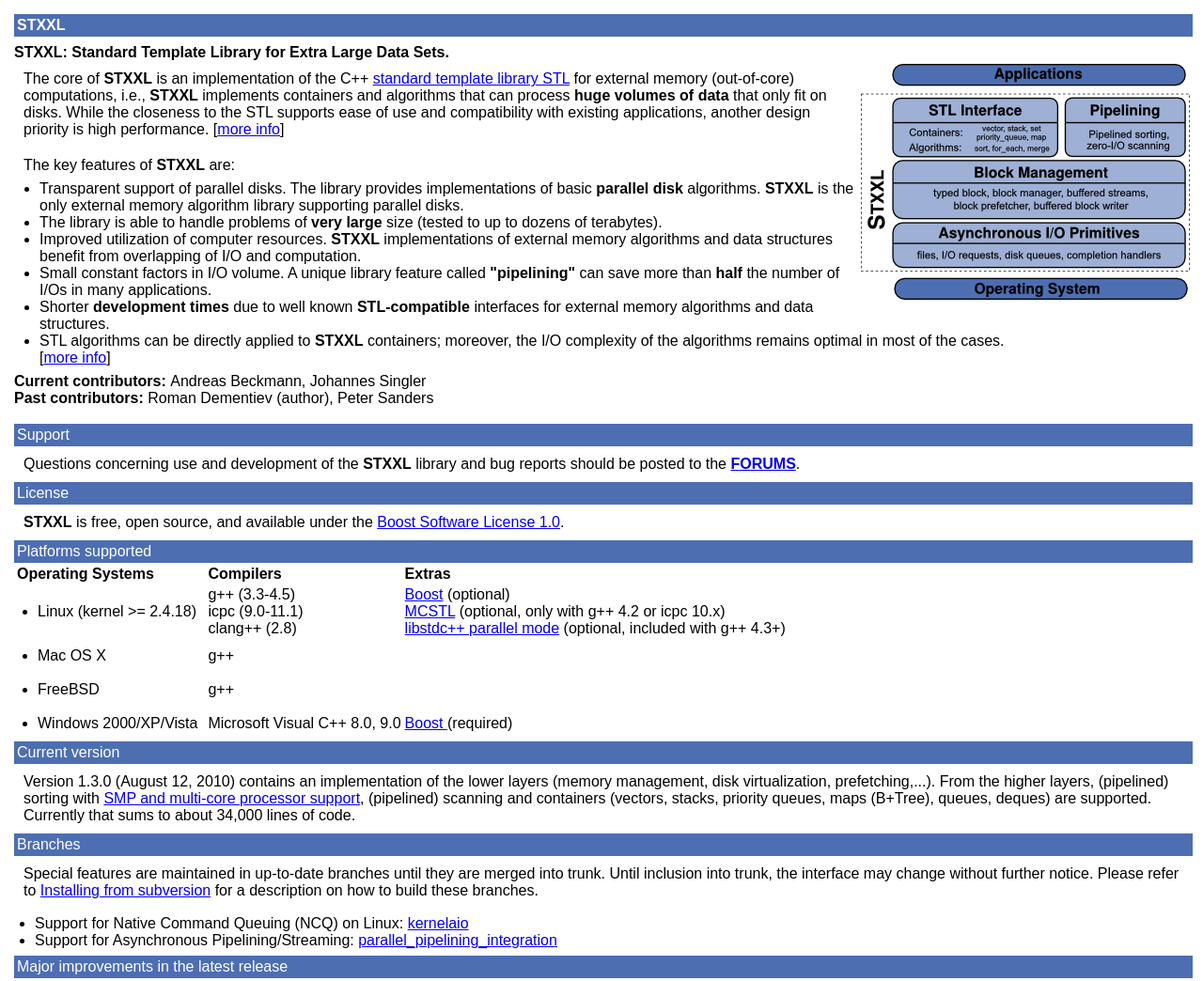
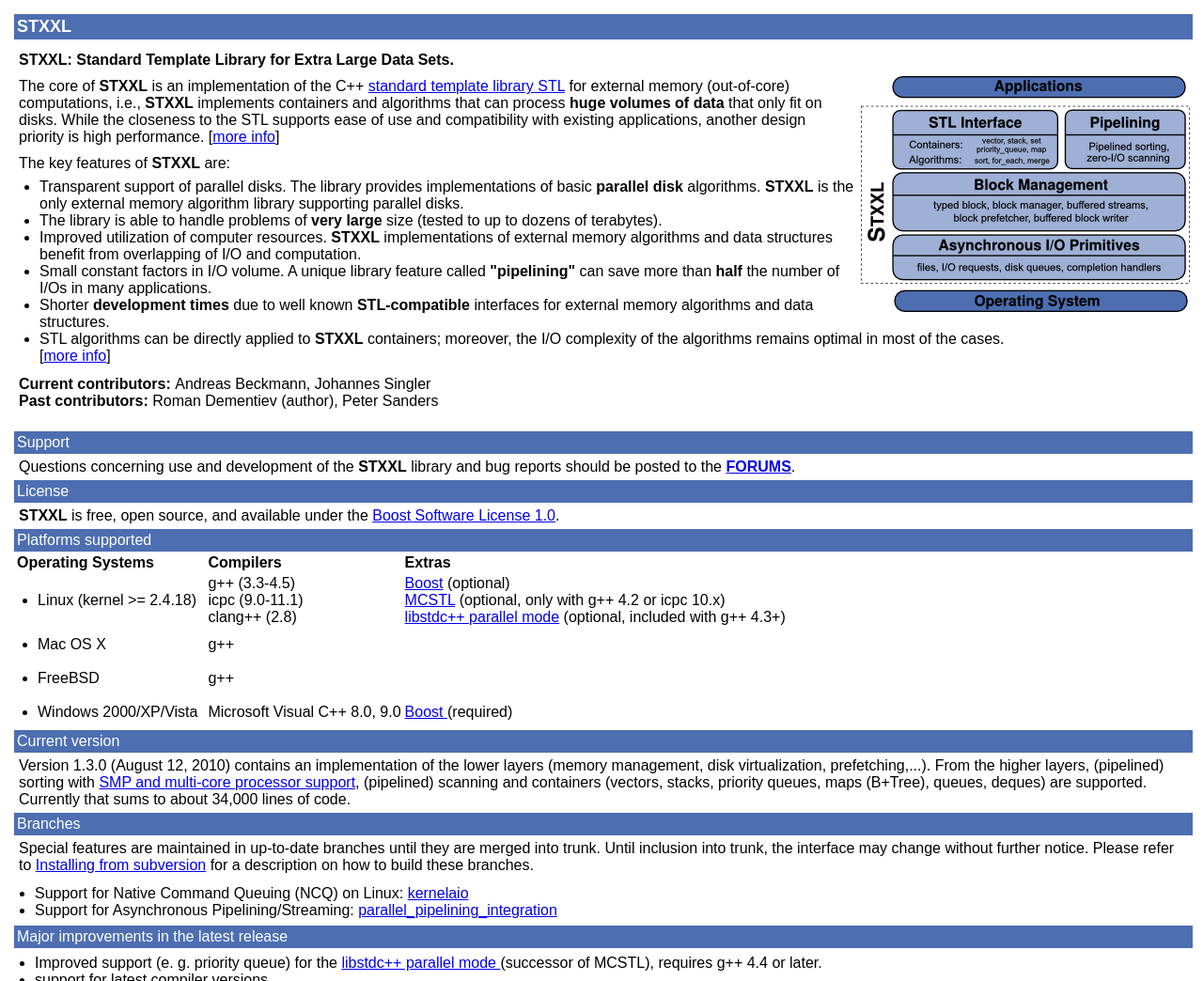
Before and after one commit to bingmann/eSAIS-stxxl, a plain HTML site: page homepage/index.html in a window 1280 px wide. Shown: the top 1044 px of the page at 94% size. Drawn offline with Linux system fonts and the light colour scheme; a script that the page names is missing.

Commit message:
Replace paragraph classes by h1, h2, p.
git-svn-id: http://stxxl.svn.sourceforge.net/svnroot/stxxl/trunk@2768 4e380d45-d1fd-0310-85a7-d18ec86df0ad

```diff
--- a/homepage/index.html
+++ b/homepage/index.html
@@ -6,9 +6,9 @@
         <link href="stxxl.css" rel="stylesheet" type="text/css"/>
     </head>
     <body>
-        <p class="whiteOnBlueBold">
+        <h1>
             STXXL
-        </p>
+        </h1>
         <p style="margin-top: 1ex">
                 <b>STXXL: Standard Template Library for Extra Large Data Sets.</b>
         </p>
@@ -23,14 +23,14 @@
                 </td>
             </tr>
         </table>
-        <p class="ordinary">
+        <p>
             The core of <b>STXXL</b>
             is an implementation of the C++ <a href="http://en.wikipedia.org/wiki/Standard_Template_Library">standard template library STL</a>
             for external memory (out-of-core) computations, i.e., <b>STXXL</b>
             implements containers and algorithms that can process <b>huge volumes of data</b>
             that only fit on disks. While the closeness to the STL supports ease of use and compatibility with existing applications, another design priority is high performance. [<a href="http://algo2.iti.kit.edu/dementiev/stxxl/report/">more info</a>]
         </p>
-        <p class="ordinary" style="padding-bottom: 0px;">
+        <p style="padding-bottom: 0px;">
                     The key features of <b>STXXL</b>
                     are:
         </p>
@@ -73,22 +73,22 @@
             <b>Past contributors: </b>Roman Dementiev (author), Peter Sanders
         </p>
         <br/>
-        <p class="whiteOnBlue">
+        <h2>
             Support
-        </p>
-        <p class="ordinary">
+        </h2>
+        <p>
             Questions concerning use and development of the <b>STXXL</b>
             library and bug reports should be posted to the <b><a href="http://sourceforge.net/projects/stxxl/forums">FORUMS</a></b>.
         </p>
-        <p class="whiteOnBlue">
+        <h2>
             License
-        </p>
-        <p class="ordinary">
+        </h2>
+        <p>
             <b>STXXL</b> is free, open source, and available under the <a href="http://www.boost.org/LICENSE_1_0.txt">Boost Software License 1.0</a>.
         </p>
-        <p class="whiteOnBlue">
+        <h2>
             Platforms supported
-        </p>
+        </h2>
         <table>
             <tr>
                 <td>
@@ -167,17 +167,17 @@
                 </td>
             </tr>
         </table>
-        <p class="whiteOnBlue">
+        <h2>
             Current version
-        </p>
-        <p class="ordinary">
+        </h2>
+        <p>
             Version 1.3.0 (August 12, 2010) contains an implementation of the lower layers (memory management, disk virtualization, prefetching,...). From the higher layers, (pipelined) sorting with <a href="http://algo2.iti.kit.edu/singler/mcstl/">SMP and multi-core processor support</a>, (pipelined) scanning and containers (vectors, stacks, priority queues, maps (B+Tree), queues, deques) are supported.
             Currently that sums to about 34,000 lines of code.
         </p>
-        <p class="whiteOnBlue">
+        <h2>
             Branches
-        </p>
-        <p class="ordinary">
+        </h2>
+        <p>
             Special features are maintained in up-to-date branches until they are merged into trunk.
             Until inclusion into trunk, the interface may change without further notice.
             Please refer to <a href="http://algo2.iti.kit.edu/stxxl/trunk/install-svn.html">Installing from subversion</a> for a description on how to build these branches.
@@ -190,9 +190,9 @@
                 Support for Asynchronous Pipelining/Streaming: <a href="https://stxxl.svn.sourceforge.net/svnroot/stxxl/branches/parallel_pipelining_integration/">parallel_pipelining_integration</a>
             </li>
         </ul>
-        <p class="whiteOnBlue">
+        <h2>
             Major improvements in the latest release
-        </p>
+        </h2>
         <ul>
             <li>
                 Improved support (e. g. priority queue) for the <a href="http://gcc.gnu.org/onlinedocs/libstdc++/manual/parallel_mode.html">libstdc++ parallel mode </a>(successor of MCSTL), requires g++ 4.4 or later.
@@ -222,9 +222,9 @@
                 For a detailed list, please read the the CHANGELOG file.
             </li>
         </ul>
-        <p class="whiteOnBlue">
+        <h2>
             Links/Download
-        </p>
+        </h2>
         <table>
             <tr>
                 <td>
@@ -340,9 +340,9 @@
                 libstdc++ parallel mode homepage: [<a href="http://gcc.gnu.org/onlinedocs/libstdc++/manual/parallel_mode.html">link</a>] (optional, comes with GCC)
             </li>
         </ul>
-        <p class="whiteOnBlue">
+        <h2>
             Ongoing and completed projects using <b>STXXL</b>
-        </p>
+        </h2>
         <ul>
             <li>
                 External Memory Breadth-First Search (BFS) [<a href="http://algo2.iti.kit.edu/dementiev/files/ebfs.pdf">paper (pdf)</a>][<a href="http://www.mpi-inf.mpg.de/~ajwani/em_bfs/">project page</a>][<a href="http://www.mpi-inf.mpg.de/~ajwani/graph_gen/">graph generators</a>]
@@ -360,36 +360,36 @@
                 External Memory Hash-Tables
             </li>
         </ul>
-        <p class="whiteOnBlue">
+        <h2>
             Publications
-        </p>
-        <p class="ordinary">
+        </h2>
+        <p>
             A. Beckmann, R. Dementiev, J. Singler: Building A Parallel Pipelined External Memory Algorithm Library IPDPS 2009: International Parallel and Distributed Processing Symposium (May 2009, Rome, Italy) [<a href="http://algo2.iti.kit.edu/singler/publications/parallelstxxl-ipdps2009.pdf">full text</a>]
         </p>
-        <p class="ordinary">
+        <p>
             R. Dementiev, L. Kettner, P. Sanders: STXXL: standard template library for XXL data sets, Software: Practice and Experience (August 2007, DOI: 10.1002/spe.844): [<a href="http://www3.interscience.wiley.com/cgi-bin/abstract/114300511/ABSTRACT">link</a>][<a href="http://algo2.iti.kit.edu/dementiev/files/stxxl_spe.pdf">preprint</a>]
         </p>
-        <p class="ordinary">
+        <p>
             D. Ajwani, R. Dementiev, U. Meyer: A Computational Study of External-Memory BFS Algorithms. SODA2006: ACM-SIAM Symposium on Discrete Algorithms (January 2006, Miami, Florida, USA) [<a href="http://algo2.iti.kit.edu/dementiev/files/ebfs.pdf">pdf</a>]
         </p>
-        <p class="ordinary">
+        <p>
             R. Dementiev, L. Kettner, P. Sanders: Stxxl: Standard Template Library for XXL Data Sets. ESA2005: 13th Annual European Symposium on Algorithms (October 2005, Palma de Mallorca, Spain) [<a href="http://algo2.iti.kit.edu/dementiev/files/DKS05.pdf">pdf</a>] (see also <a href="http://algo2.iti.kit.edu/dementiev/files/TRKA2005_18.pdf">the extended version</a>)
         </p>
-        <p class="ordinary">
+        <p>
             R. Dementiev, L. Kettner, P. Sanders: Stxxl: Standard Template Library for XXL Data Sets. Technical Report 2005/18, Department of Informatics, University of Karlsruhe [<a href="http://algo2.iti.kit.edu/dementiev/files/TRKA2005_18.pdf">pdf</a>] [<a href="http://algo2.iti.kit.edu/dementiev/stxxl/report/">html</a>]
         </p>
-        <p class="ordinary">
+        <p>
             R. Dementiev, J. Kaerkkaeinen, J. Mehnert, P. Sanders: Better External Memory Suffix Array Construction ALENEX05: Algorithm Engineering and Experiments (January 2005, Vancouver , Canada): [<a href="http://algo2.iti.kit.edu/dementiev/files/DKMS05.pdf">pdf</a>][<a href="http://algo2.iti.kit.edu/dementiev/esuffix/instances.shtml">input instances</a>]
         </p>
-        <p class="ordinary">
+        <p>
             R. Dementiev, P. Sanders, D. Schultes, and J. Sibeyn: Engineering an External Memory Minimum Spanning Tree Algorithm. TSC04: 3rd IFIP International Conference on Theoretical Computer Science (August 24-26, 2004, Toulouse): [<a href="http://algo2.iti.kit.edu/dementiev/files/emst.ps">ps</a>][<a href="http://algo2.iti.kit.edu/dementiev/files/emst.pdf">pdf</a>]
         </p>
-        <p class="ordinary">
+        <p>
             R. Dementiev, P. Sanders: Asynchronous Parallel Disk Sorting. In 15th ACM Symposium on Parallelism in Algorithms and Architectures (June 7-9, 2003, San Diego, California, USA): pages 138-148 [<a href="http://algo2.iti.kit.edu/dementiev/files/DS03.pdf">pdf</a>]
         </p>
-        <p class="whiteOnBlue">
+        <h2>
             <a href="http://sourceforge.net"><img src="http://sflogo.sourceforge.net/sflogo.php?group_id=131632&amp;type=1" width="88" height="31" border="0" alt="SourceForge.net Logo" /></a>
-        </p>
+        </h2>
     </body>
 </html>
 <!--
--- a/homepage/stxxl.css
+++ b/homepage/stxxl.css
@@ -9,34 +9,38 @@ body {
     font-family: arial, sans-serif;
 }
 
-div, p, ul, h2, img {
+div, ul, img {
     padding: 0px;
     margin: 0px;
 }
 
-/*----Blue Line----*/
-p.whiteOnBlueBold {
+h1 {
     padding: 3px;
     background: #4d6eb1;
     color: #FFFFFF;
     font-variant: normal;
     font-weight: bold;
+    font-size: large;
+    margin: 0px;
 }
 
-p.whiteOnBlue {
+h2 {
     padding: 3px;
     background: #4d6eb1;
     color: #FFFFFF;
     font-variant: normal;
+    font-weight: normal;
+    font-size: medium;
+    margin: 0px;
 }
 
-p.ordinary {
+p {
     width: 98%;
     position: relative;
-    padding: 10px;
+    padding: 5px;
     color: #000;
     font-variant: inherit;
-    font-weight: normal;
+    margin: 0px;
 }
 
 ul {
```
